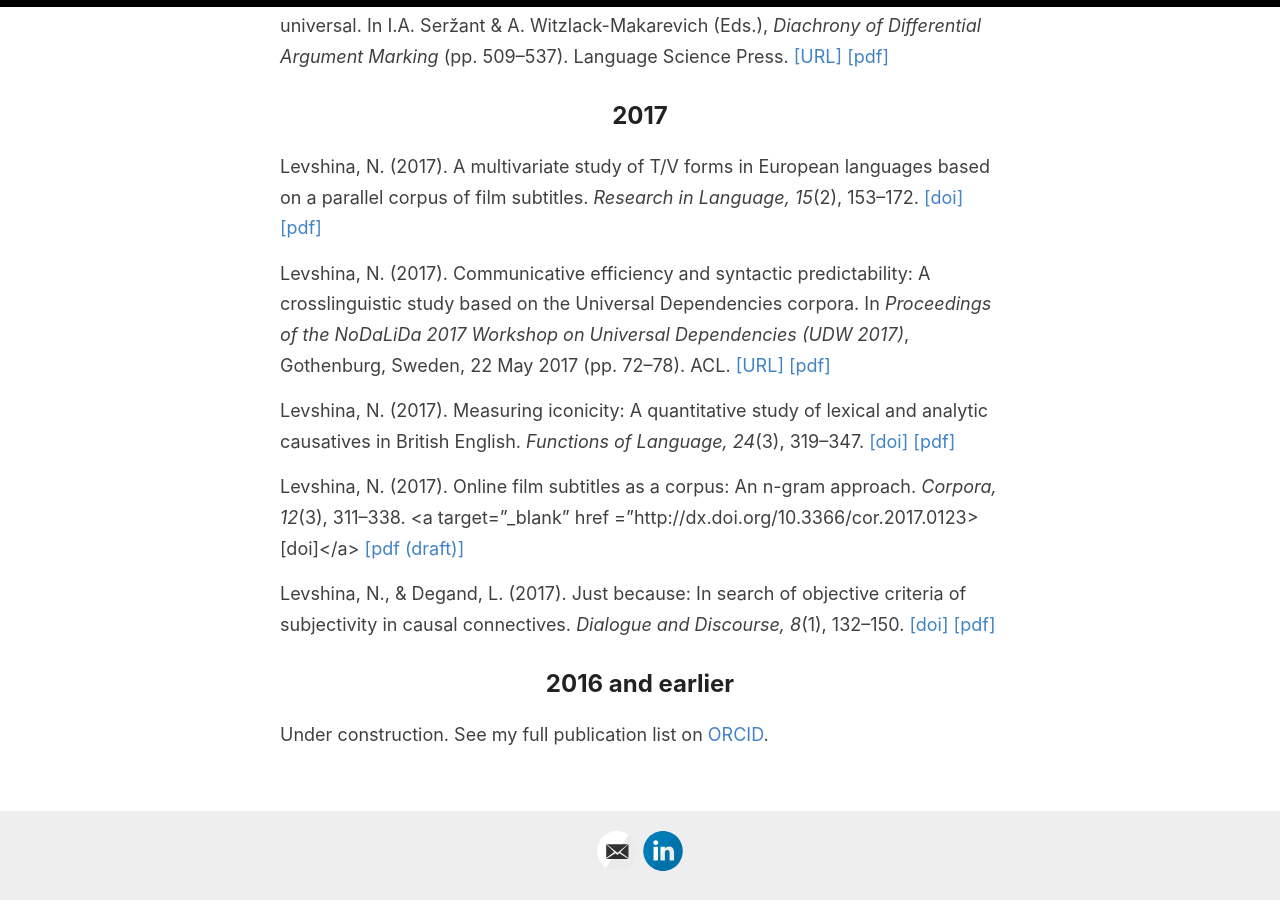
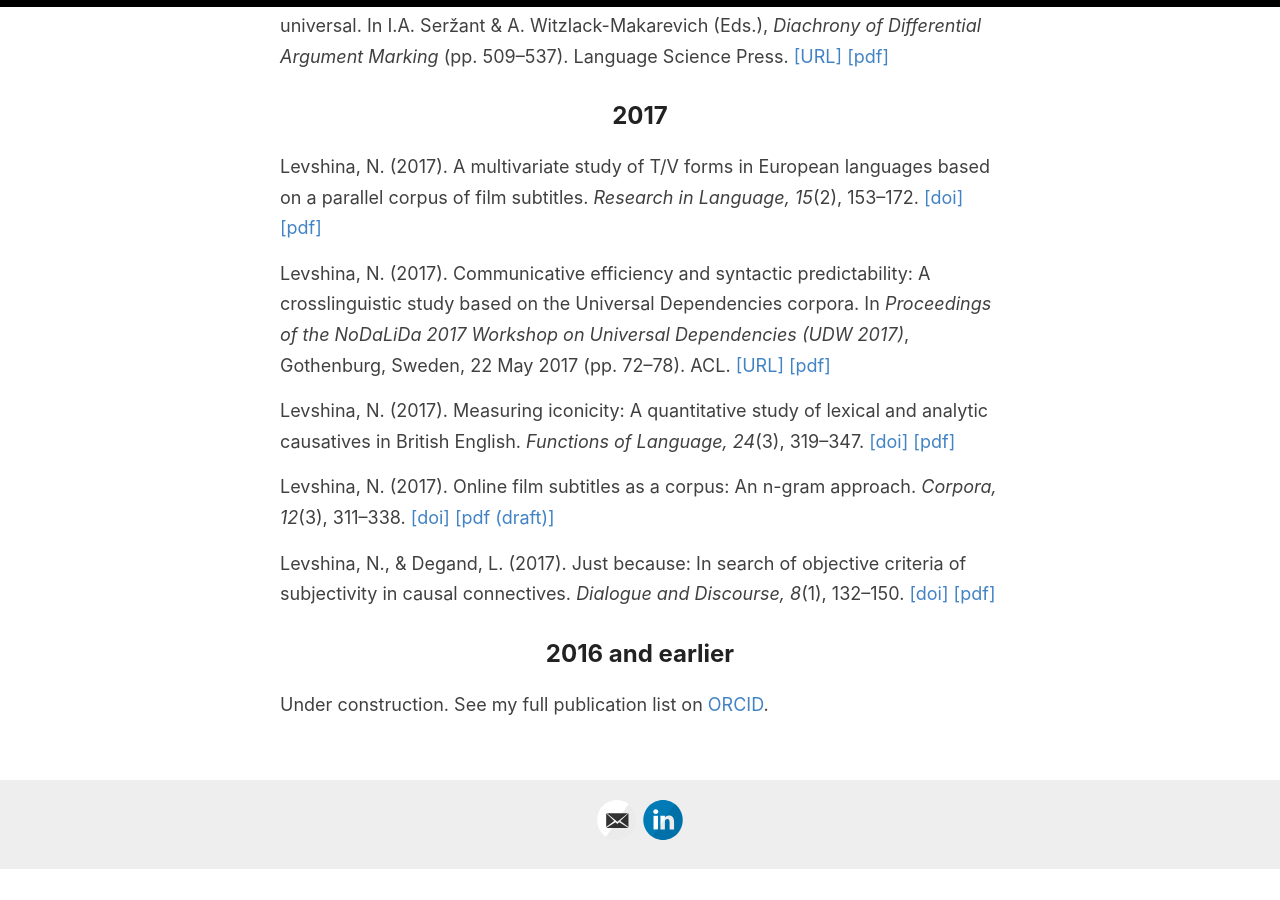
Before and after one commit to levshina/levshina.github.io, a Jekyll site: the page built from _pages/publications.md, in a window 1280 px wide and 900 px high, scrolled down 4514 px. Built offline with Jekyll 4.4.1, drawn with Linux system fonts in a browser that asks for light colours; after the commit the page ends 5384 px from its top, so only the background shows below that.

Commit message:
Update publications.md

```diff
--- a/_pages/publications.md
+++ b/_pages/publications.md
@@ -103,7 +103,7 @@ Levshina, N. (2017). Communicative efficiency and syntactic predictability: A cr
 
 Levshina, N. (2017). Measuring iconicity: A quantitative study of lexical and analytic causatives in British English. <i>Functions of Language, 24</i>(3), 319–347. <a target="_blank" href ="https://doi.org/10.1075/fol.15013.lev">[doi]</a> <a target="_blank" href ="/docs/Levshina2017_FoL.pdf"> [pdf] </a>
 
-Levshina, N. (2017). Online film subtitles as a corpus: An n-gram approach. <i>Corpora, 12</i>(3), 311–338.  <a target="_blank" href ="http://dx.doi.org/10.3366/cor.2017.0123>[doi]</a> <a target="_blank" href ="/docs/Levshina2017_Corpora_draft.pdf"> [pdf (draft)] </a>
+Levshina, N. (2017). Online film subtitles as a corpus: An n-gram approach. <i>Corpora, 12</i>(3), 311–338.  <a target="_blank" href ="http://dx.doi.org/10.3366/cor.2017.0123">[doi]</a> <a target="_blank" href ="/docs/Levshina2017_Corpora_draft.pdf"> [pdf (draft)] </a>
 
 Levshina, N., & Degand, L. (2017). Just because: In search of objective criteria of subjectivity in causal connectives. <i>Dialogue and Discourse, 8</i>(1), 132–150. <a target="_blank" href ="https://doi.org/10.5087/dad.2017.105">[doi]</a> <a target="_blank" href ="/docs/LevshinaDegand2017_because.pdf"> [pdf] </a>
 
```
